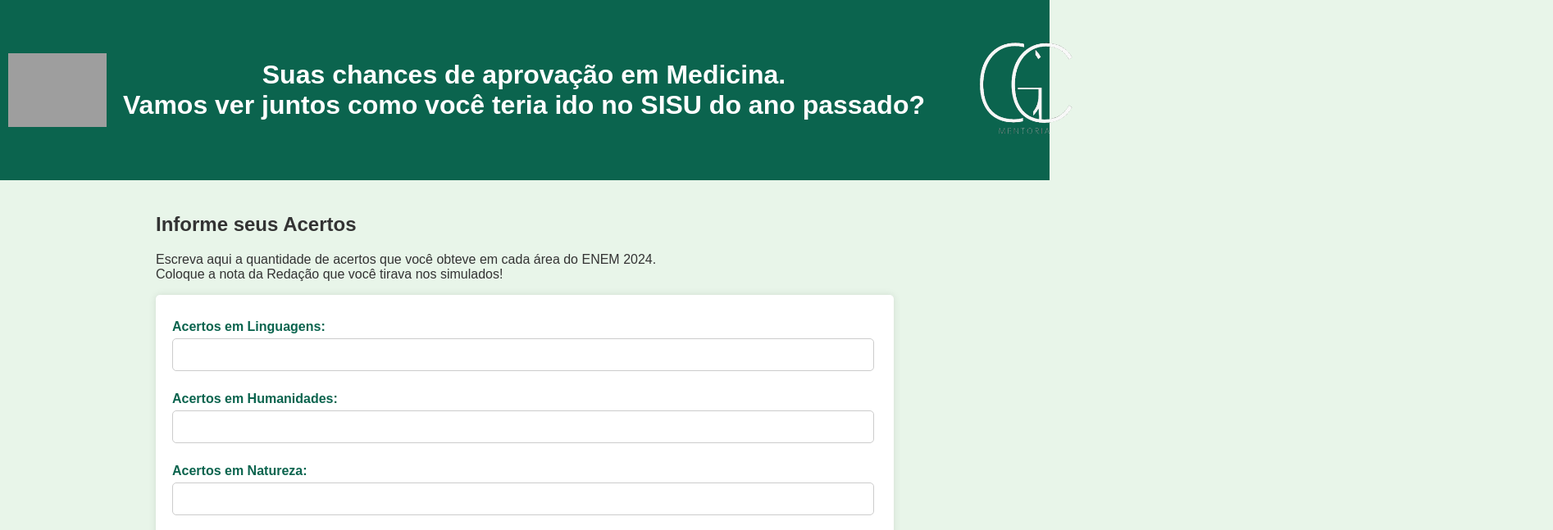
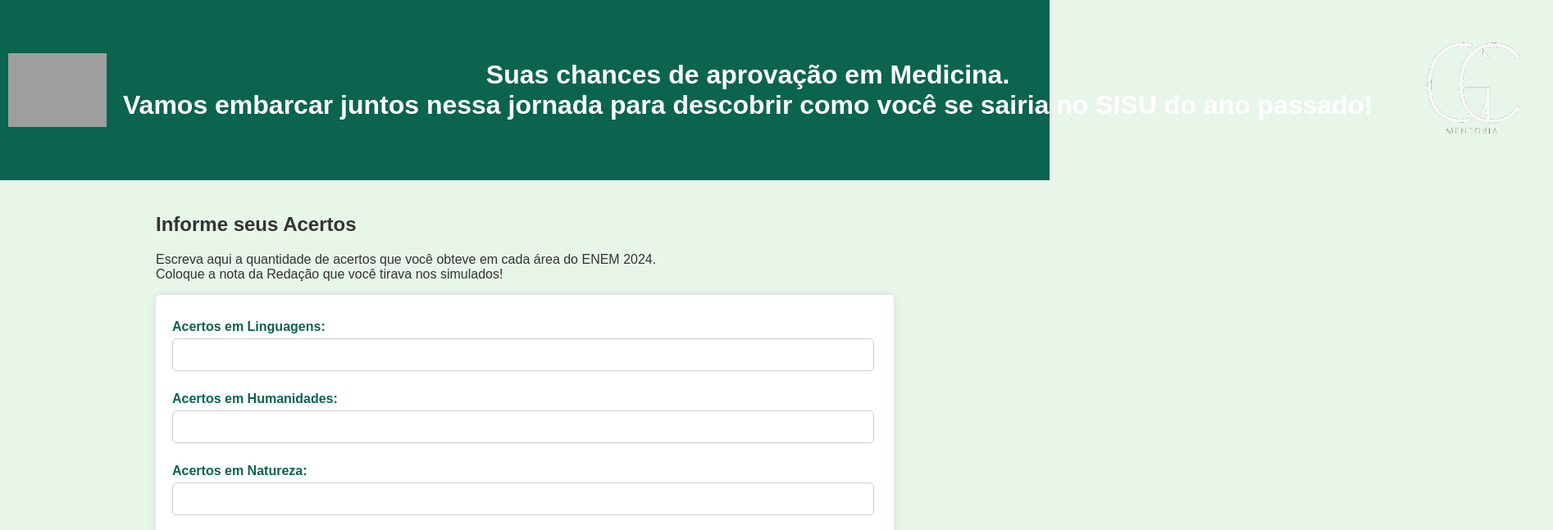
Before and after one commit to gustavocunha1993/Site_SISU_GITHUB_GCMentoria, a plain HTML site: page index.html in a window 1280 px wide. Shown: the top 647 px of the page at 82% size, 1894 px wide, since content can reach past the window. Drawn offline with Linux system fonts and the light colour scheme; grey boxes are pictures that could not be loaded.

Commit message:
alteraçxão do header 2

```diff
--- a/index.html
+++ b/index.html
@@ -10,7 +10,7 @@
     <header>
         <img src="myfoto.JPG" alt="Additional Logo" class="img">
         <h1>Suas chances de aprovação em Medicina. <br>
-            Vamos ver juntos como você teria ido no SISU do ano passado?</h1>
+            Vamos embarcar juntos nessa jornada para descobrir como você se sairia no SISU do ano passado!</h1>
         <img src="LogoGC.png" alt="Logo" class="logo-direita">
     </header>
 
```
